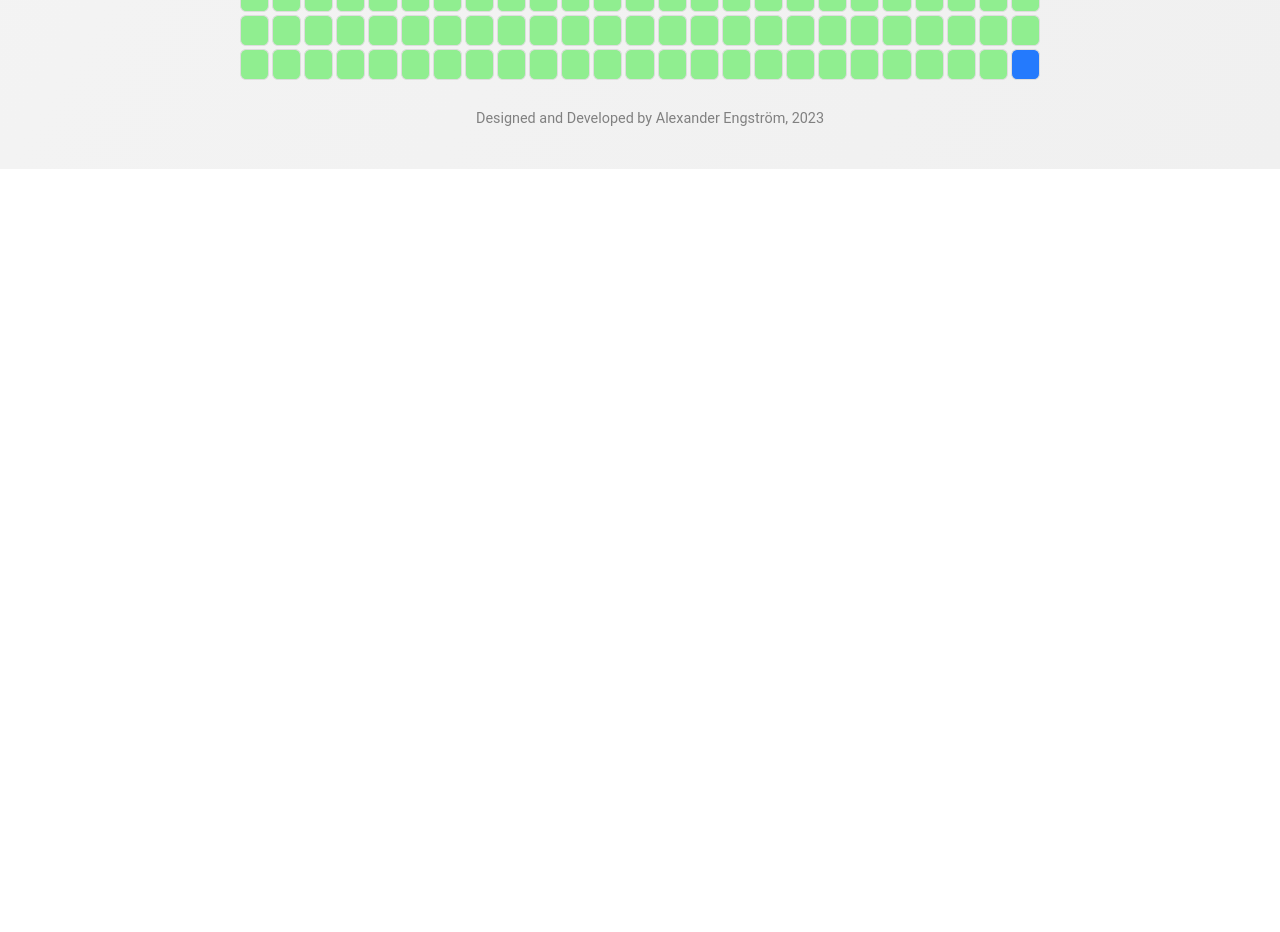
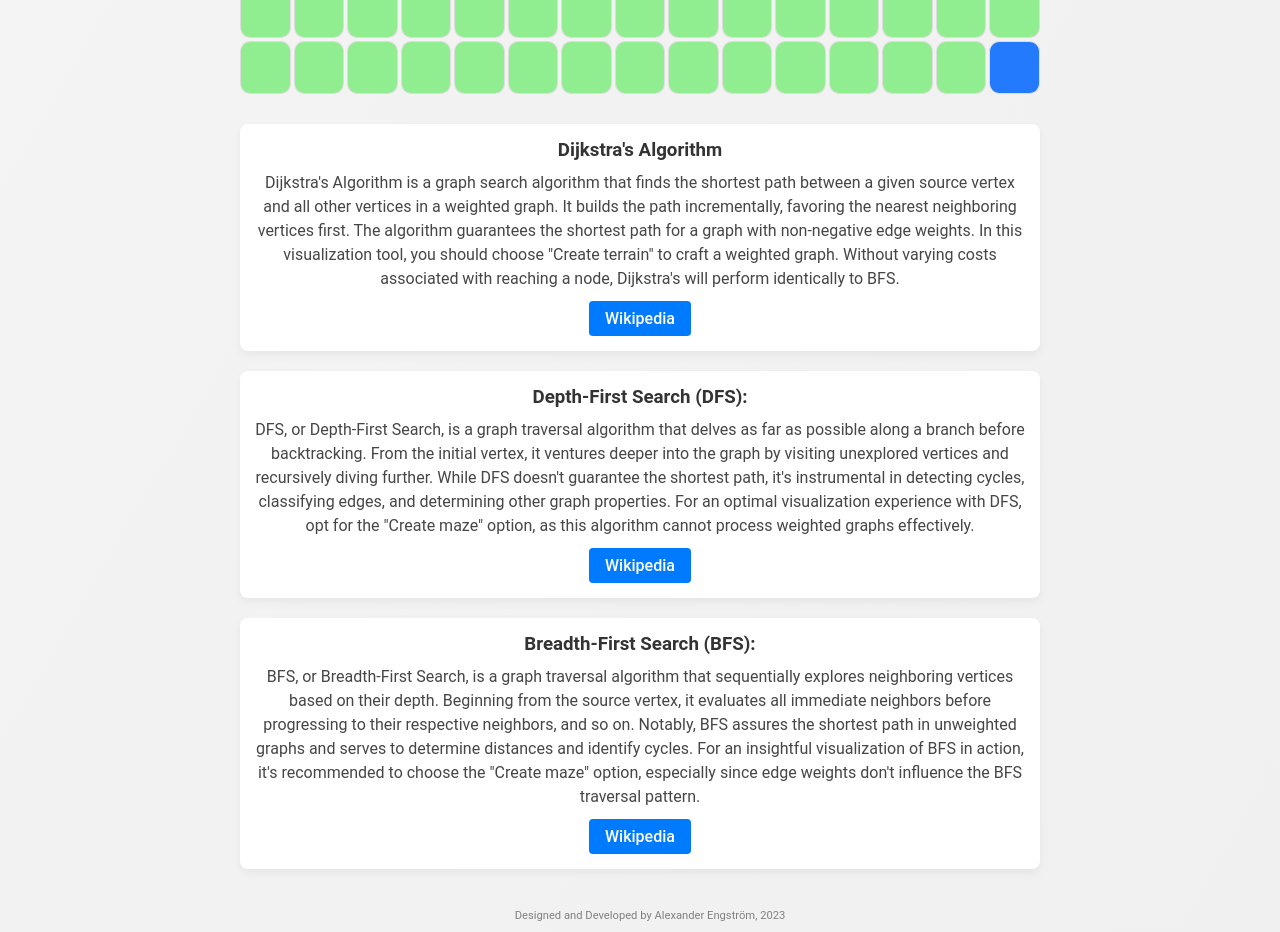
Before and after one commit to alexandengstrom/pathfinding-visualizer, a React (Vite) app: page / in a window 1280 px wide. Shown: the part 1300-2232 px from the top of the page. Before the commit the page ends 1469 px from the top, so only its background shows below. Built offline with nearby package versions, Linux system fonts and the light colour scheme.

Commit message:
improved css and added some information about the algorithms

```diff
--- a/src/App.jsx
+++ b/src/App.jsx
@@ -17,7 +17,7 @@ import {
 } from "./colors";
 
 function App() {
-  const INITIAL_DIAMETER = 25;
+  const INITIAL_DIAMETER = 15;
 
   const [diameter, setDiameter] = useState(INITIAL_DIAMETER);
   const [gridStyle, setGridstyle] = useState();
@@ -141,11 +141,11 @@ function App() {
         <button disabled={animationRunning} onClick={executeDijkstra}>
           Dijkstra's Algorithm
         </button>
+        <button disabled={animationRunning} onClick={executeDFS}>
+          Depth First Search
+        </button>
         <button disabled={animationRunning} onClick={executeBFS}>
           Breadth First Search
-        </button>
-        <button disabled={animationRunning} onClick={executeDFS}>
-          Depth First Search
         </button>
         <Graph
           diameter={diameter}
@@ -156,6 +156,69 @@ function App() {
           handleVertexClick={handleVertexClick}
           setGridStyle={setGridstyle}
         />
+        <div className="algorithm-info-container">
+          <div className="algorithm-info">
+            <h3>Dijkstra's Algorithm</h3>
+            <p>
+              Dijkstra's Algorithm is a graph search algorithm that finds the
+              shortest path between a given source vertex and all other vertices
+              in a weighted graph. It builds the path incrementally, favoring
+              the nearest neighboring vertices first. The algorithm guarantees
+              the shortest path for a graph with non-negative edge weights. In
+              this visualization tool, you should choose "Create terrain" to
+              craft a weighted graph. Without varying costs associated with
+              reaching a node, Dijkstra's will perform identically to BFS.
+            </p>
+            <a
+              className="info-link"
+              href="https://en.wikipedia.org/wiki/Dijkstra%27s_algorithm"
+            >
+              Wikipedia
+            </a>
+          </div>
+
+          <div className="algorithm-info">
+            <h3>Depth-First Search (DFS):</h3>
+            <p>
+              DFS, or Depth-First Search, is a graph traversal algorithm that
+              delves as far as possible along a branch before backtracking. From
+              the initial vertex, it ventures deeper into the graph by visiting
+              unexplored vertices and recursively diving further. While DFS
+              doesn't guarantee the shortest path, it's instrumental in
+              detecting cycles, classifying edges, and determining other graph
+              properties. For an optimal visualization experience with DFS, opt
+              for the "Create maze" option, as this algorithm cannot process
+              weighted graphs effectively.
+            </p>
+            <a
+              className="info-link"
+              href="https://en.wikipedia.org/wiki/Depth-first_search"
+            >
+              Wikipedia
+            </a>
+          </div>
+
+          <div className="algorithm-info">
+            <h3>Breadth-First Search (BFS):</h3>
+            <p>
+              BFS, or Breadth-First Search, is a graph traversal algorithm that
+              sequentially explores neighboring vertices based on their depth.
+              Beginning from the source vertex, it evaluates all immediate
+              neighbors before progressing to their respective neighbors, and so
+              on. Notably, BFS assures the shortest path in unweighted graphs
+              and serves to determine distances and identify cycles. For an
+              insightful visualization of BFS in action, it's recommended to
+              choose the "Create maze" option, especially since edge weights
+              don't influence the BFS traversal pattern.
+            </p>
+            <a
+              className="info-link"
+              href="https://en.wikipedia.org/wiki/Breadth-first_search"
+            >
+              Wikipedia
+            </a>
+          </div>
+        </div>
         <div className="footer">
           Designed and Developed by Alexander Engström, 2023
         </div>
--- a/src/ControlPanel.jsx
+++ b/src/ControlPanel.jsx
@@ -45,8 +45,8 @@ function ControlPanel({
           <input
             type="range"
             id="diameter-slider"
-            min="15"
-            max="35"
+            min="9"
+            max="21"
             step="2"
             value={diameter}
             onChange={(e) => onDiameterChange(Number(e.target.value))}
--- a/src/index.css
+++ b/src/index.css
@@ -9,13 +9,27 @@ body {
   width: 100vw;
   background-image: linear-gradient(120deg, #f5f5f5 0%, #f0f0f0 100%);
   font-family: "Roboto", sans-serif;
+  overflow-x: hidden;
 }
 
 #root {
   width: 100vw;
   margin: 0 auto;
-  padding: 2rem;
   text-align: center;
+  overflow-x: hidden;
+}
+
+h1 {
+  color: #333333;
+  padding: 20px 0;
+  font-size: 3.2rem;
+  font-weight: 300;
+  letter-spacing: -1px;
+  text-transform: uppercase;
+  line-height: 1.2;
+  border-bottom: 2px solid #eaeaea;
+  max-width: 800px;
+  margin: 0 auto;
 }
 
 .grid-board {
@@ -223,12 +237,65 @@ button:disabled:hover {
   width: 200px;
 }
 
+.algorithm-info-container {
+  max-width: 800px;
+  margin: auto;
+  padding: 10px;
+}
+
+.algorithm-info {
+  margin-top: 20px;
+  max-width: 800px;
+  padding: 15px;
+  background-color: #ffffff;
+  border-radius: 8px;
+  box-shadow: 0px 4px 10px rgba(0, 0, 0, 0.05);
+  transition: transform 0.2s, box-shadow 0.2s;
+}
+
+.algorithm-info:hover {
+  transform: translateY(-5px);
+  box-shadow: 0px 6px 15px rgba(0, 0, 0, 0.1);
+}
+
+.algorithm-info h3 {
+  margin-top: 0;
+  color: #333333;
+}
+
+.algorithm-info p {
+  color: #474545;
+  line-height: 1.5;
+  margin-top: 10px;
+}
+
+.info-link {
+  display: inline-block;
+  padding: 8px 16px;
+  background-color: #007bff;
+  color: #ffffff;
+  border-radius: 4px;
+  text-decoration: none;
+  font-weight: 500;
+  margin-top: 10px;
+  transition: background-color 0.2s;
+}
+
+.info-link:hover {
+  background-color: #0056b3;
+}
+
+.info-link:focus {
+  outline: none;
+  box-shadow: 0 0 0 2px rgba(0, 123, 255, 0.5);
+}
+
 .footer {
   width: 100%;
   padding: 10px;
   margin-top: 20px;
   text-align: center;
-  font-size: 0.9em;
+  font-size: 0.7rem;
   color: grey;
 }
 
@@ -300,6 +367,10 @@ button:disabled:hover {
 }
 
 @media (max-width: 767px) {
+  h1 {
+    font-size: 2rem;
+  }
+
   .control-panel-container {
     justify-content: center;
     flex-wrap: wrap;
```
Also changed, not shown: 1 other file (tests, documents, lock files or other folders).
